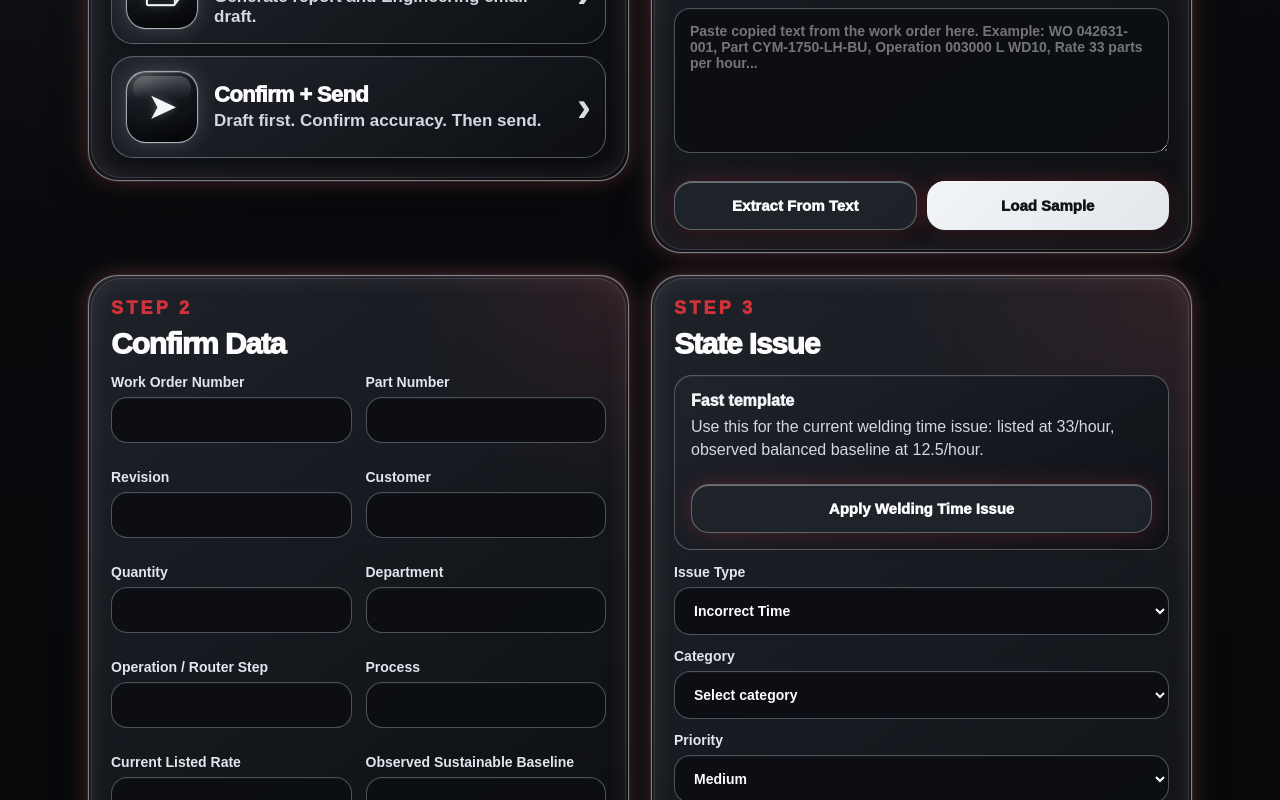
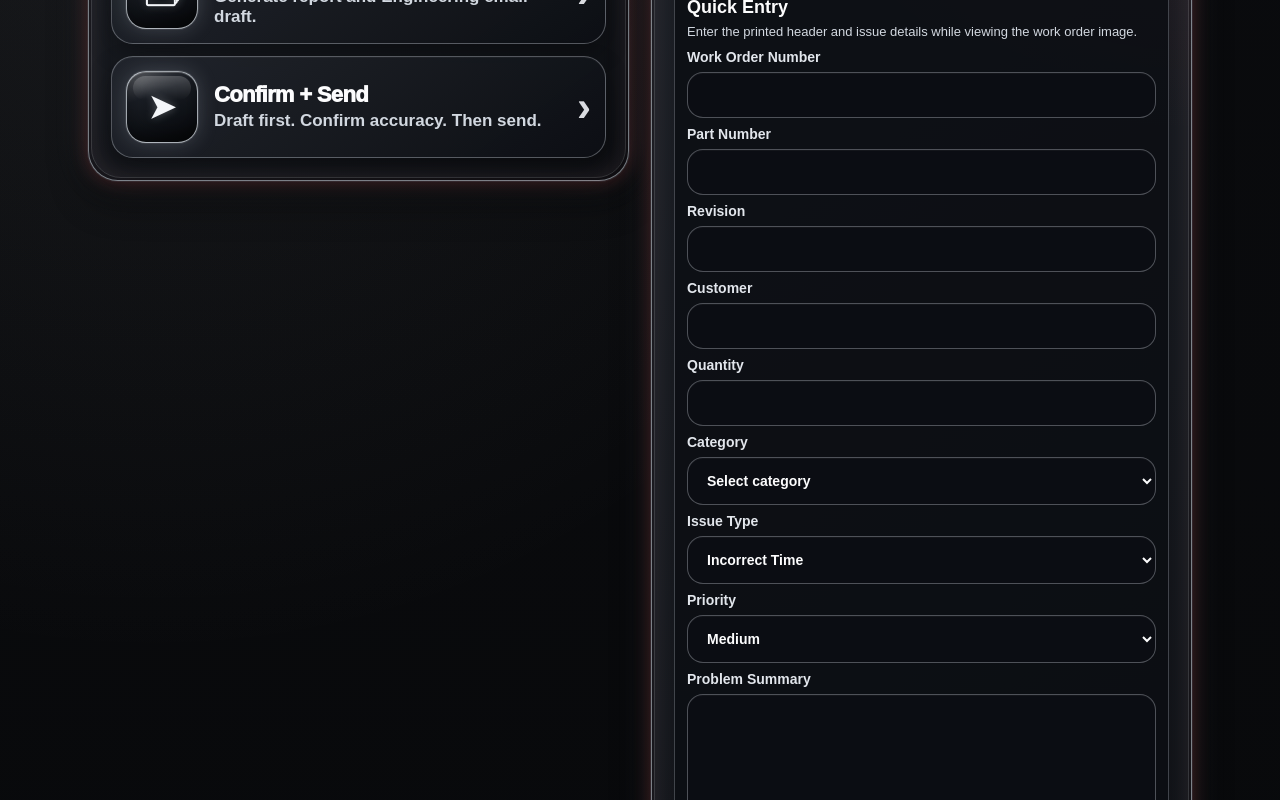
Before and after one commit to kool1160/Applied-intelligence-Ai-Woc, a Next.js app: page / in a window 1280 px wide. Shown: the part 1060-1860 px from the top of the page. Built offline with nearby package versions, Linux system fonts and the light colour scheme.

Commit message:
Add quick-entry fields under photo capture

```diff
--- a/app/globals.css
+++ b/app/globals.css
@@ -452,6 +452,43 @@ button:disabled { opacity: 0.45; }
   border: 1px solid rgba(202, 209, 217, 0.35);
 }
 
+.quick-entry-card {
+  margin-top: 12px;
+  padding: 12px;
+  border-radius: 16px;
+  border: 1px solid rgba(202, 209, 217, 0.28);
+  background: rgba(12, 14, 19, 0.82);
+}
+
+.quick-entry-card h3 {
+  margin: 0;
+  font-size: 18px;
+}
+
+.quick-entry-card p {
+  margin: 6px 0 10px;
+  color: var(--muted);
+  font-size: 13px;
+}
+
+.quick-entry-grid {
+  display: grid;
+  grid-template-columns: 1fr;
+  gap: 8px;
+}
+
+.quick-entry-grid label {
+  margin: 0;
+}
+
+.quick-entry-grid textarea {
+  min-height: 86px;
+}
+
+.quick-entry-full {
+  grid-column: 1 / -1;
+}
+
 pre {
   white-space: pre-wrap;
   overflow-wrap: anywhere;
--- a/app/page.tsx
+++ b/app/page.tsx
@@ -585,6 +585,59 @@ ${emailBody}`;
         </button>
         {imageUrl ? <img className="preview" src={imageUrl} alt="Uploaded work order preview" /> : null}
         {!imageUrl && selectedFileName ? <p className="mini-note">Selected file: {selectedFileName}</p> : null}
+        <div className="quick-entry-card">
+          <h3>Quick Entry</h3>
+          <p>Enter the printed header and issue details while viewing the work order image.</p>
+          <div className="quick-entry-grid">
+            <label>
+              Work Order Number
+              <input value={data.workOrder} onChange={(event) => setField('workOrder', event.target.value)} />
+            </label>
+            <label>
+              Part Number
+              <input value={data.partNumber} onChange={(event) => setField('partNumber', event.target.value)} />
+            </label>
+            <label>
+              Revision
+              <input value={data.revision} onChange={(event) => setField('revision', event.target.value)} />
+            </label>
+            <label>
+              Customer
+              <input value={data.customer} onChange={(event) => setField('customer', event.target.value)} />
+            </label>
+            <label>
+              Quantity
+              <input value={data.quantity} onChange={(event) => setField('quantity', event.target.value)} />
+            </label>
+            <label>
+              Category
+              <select value={data.category} onChange={(event) => setField('category', event.target.value)}>
+                <option value="">Select category</option>
+                {categoryOptions.map((item) => <option key={item}>{item}</option>)}
+              </select>
+            </label>
+            <label>
+              Issue Type
+              <select value={data.issueType} onChange={(event) => setField('issueType', event.target.value)}>
+                {issueOptions.map((item) => <option key={item}>{item}</option>)}
+              </select>
+            </label>
+            <label>
+              Priority
+              <select value={data.priority} onChange={(event) => setField('priority', event.target.value)}>
+                {priorityOptions.map((item) => <option key={item}>{item}</option>)}
+              </select>
+            </label>
+            <label className="quick-entry-full">
+              Problem Summary
+              <textarea value={data.problemSummary} onChange={(event) => setField('problemSummary', event.target.value)} />
+            </label>
+            <label className="quick-entry-full">
+              Requested Engineering Action
+              <textarea value={data.requestedAction} onChange={(event) => setField('requestedAction', event.target.value)} />
+            </label>
+          </div>
+        </div>
         <label>
           Paste Router / OCR Text
           <textarea
```
